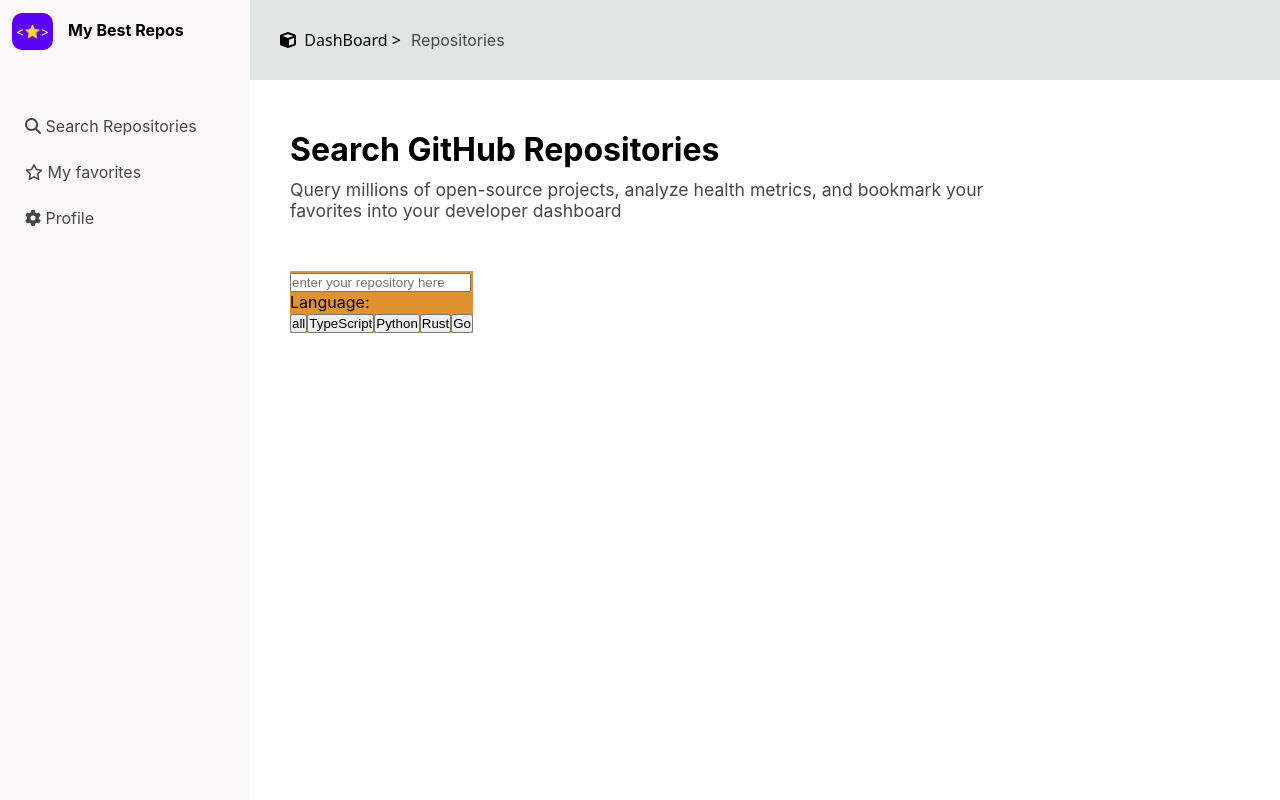
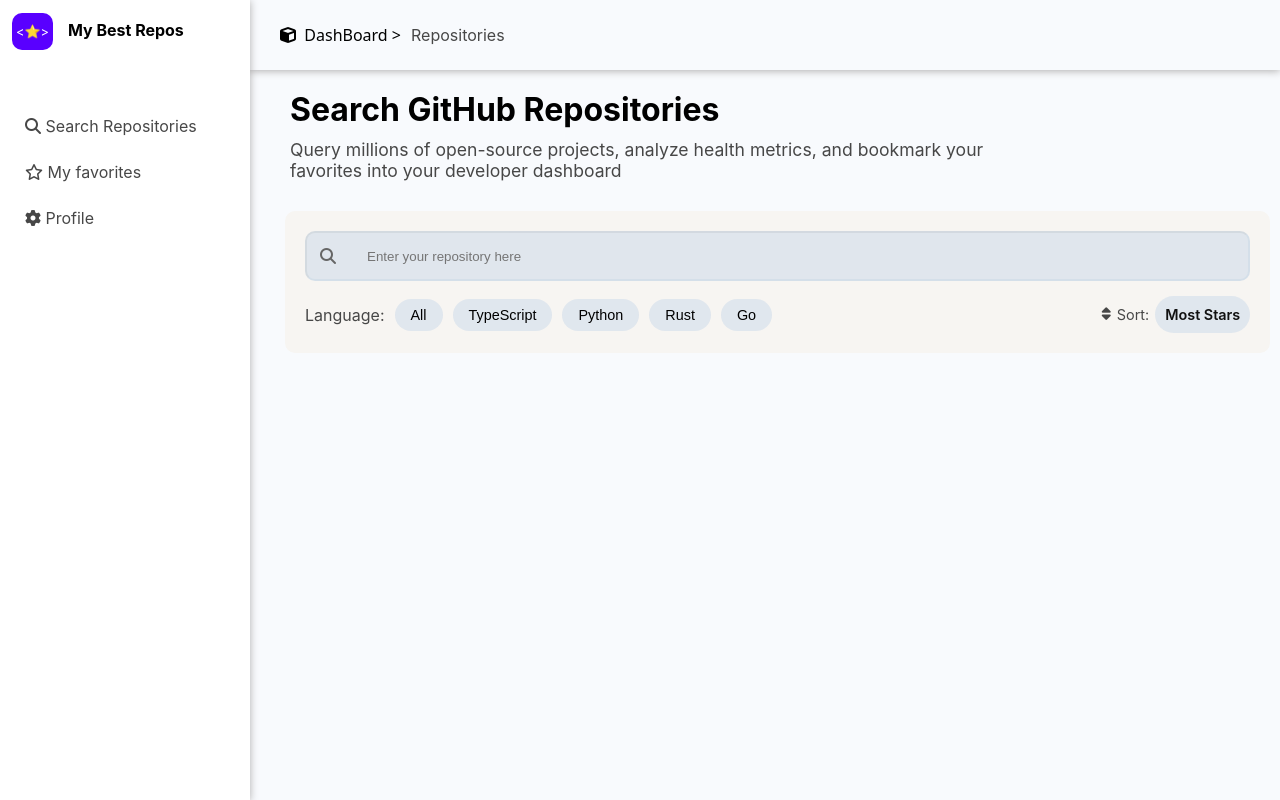
Before and after one commit to DavidBotelho-17/My-Best-Repos, a plain HTML site: page index.html in a window 1280 px wide. Drawn offline with Linux system fonts and the light colour scheme.

Commit message:
criação arquivo profile e favorites

```diff
--- a/index.html
+++ b/index.html
@@ -15,31 +15,49 @@
     </header>
 
 
-    <nav class="menuSide">
+    <aside class="menuSide">
         <div>
             <br><span class="starLogo"><⭐></span><span><b >My Best Repos</b></span><br><br><br>
         </div>
         <div>
             <div class="Searchs">
-                <p><i class="fa-solid fa-magnifying-glass"></i> Search Repositories</p>
+                <a href="index.html"><i class="fa-solid fa-magnifying-glass"></i> Search Repositories</a>
             </div>
             <div class="Searchs">
-                <p><i class="fa-regular fa-star"></i> My favorites</p><span class="countOfFavorites"></span>
+                <a href="favorites.html"><i class="fa-regular fa-star"></i> My favorites</a><span class="countOfFavorites"></span>
             </div>
             <div class="Searchs">
-                <p><i class="fa-solid fa-gear"></i> Profile</p>
+                <a href="profile.html"><i class="fa-solid fa-gear"></i> Profile</a>
             </div>
         </div>
-    </nav>
+    </aside>
 
     <main class="main">
         <div class="intro">
             <h1 class="titulo">Search GitHub Repositories</h1>
             <p class="descricao">Query millions of open-source projects, analyze health metrics, and bookmark your <br> favorites into your developer dashboard</p>
         </div>
-        <div class="input">
-            <input type="text" placeholder="enter your repository here">
-            <p>Language: </p><button>all</button><button>TypeScript</button><button>Python</button><button>Rust</button><button>Go</button>
+
+        <div class="pai">
+            <div class="input">
+                <div class="containerSearch">
+                    <i id="lupaDoSearch" class="fa-solid fa-magnifying-glass"></i>
+                    <input class="inputRepositories" type="text" placeholder="Enter your repository here">
+                </div>
+
+                <div class="filtros">
+                    <span class="Language">Language: </span>
+                    <button class="buttonsFilterLanguage">All</button>
+                    <button class="buttonsFilterLanguage">TypeScript</button>
+                    <button class="buttonsFilterLanguage">Python</button>
+                    <button class="buttonsFilterLanguage">Rust</button>
+                    <button class="buttonsFilterLanguage">Go</button>
+                    <div class="sortContainer">
+                        <i class="fa-solid fa-sort"></i><span class="sortRepo">Sort:</span>
+                        <span class="moststars">Most Stars</span>
+                    </div>
+                </div>
+
         </div>
     </main>
 </body>
--- a/style.css
+++ b/style.css
@@ -3,6 +3,7 @@
     padding: 0;
 }
 body{
+    background-color:  rgba(193, 215, 238, 0.109);
     font-family: -apple-system, BlinkMacSystemFont, 'Segoe UI', Roboto, Oxygen, Ubuntu, Cantarell, 'Open Sans', 'Helvetica Neue', sans-serif;
 }
 .menuSide{
@@ -11,10 +12,11 @@
     flex-direction: column;
     top:0;
     left:0;
-    background-color: rgb(250, 248, 248);
+    background-color: white;
     height: 100vh;
     width: 250px;
     gap:10px;
+    box-shadow: 0px 1px 8px rgb(175, 174, 174);
 
 }
 .starLogo{
@@ -39,22 +41,28 @@
     margin-top: 26px;
     color: rgb(71, 71, 71);
 }
+.Searchs a{
+    color: inherit;
+    text-decoration: none;
+}
+
 #Repositorio_atual_cabecalho{
     margin-left: 10px;
     display: inline;
     color:  rgb(71, 71, 71);
 }
 .cabecalho{
-    background-color: rgb(227, 228, 228);
+    background-color:rgba(193, 215, 238, 0);
     align-items: center;
     display:flex;
     position: sticky;
     width: 100vw;
-    height: 80px;
+    height: 70px;
     margin-top:0;
+    box-shadow: 0px 1px 8px rgb(175, 174, 174);
 }
 .intro{
-    margin-top: 50px;
+    margin-top: 20px;
     margin-left:290px;
 }
 .descricao{
@@ -63,8 +71,68 @@
     color: rgb(71, 71, 71);
 }
 .input{
-    position: fixed;
-    margin-left: 290px;
-    margin-top: 50px;
-    background-color: rgb(223, 146, 45);
+    padding: 20px;
+    margin-top: 30px;
+    width: 95%;
+    background-color: rgb(247, 245, 242);
+    border-radius: 10px;
+    border: none
 }
+.filtros{
+    display: flex;
+    align-items: center;
+    flex-wrap: wrap;
+    gap: 10px;
+    margin-top: 15px;
+}
+
+.buttonsFilterLanguage{
+    background-color:  rgba(164, 193, 225, 0.271);
+    padding: 8px 16px;
+    border-radius: 30px;
+    border:none;
+    font-size: 0.9rem;
+}
+.Language{
+    color:  rgb(71, 71, 71);
+}
+.sortContainer{
+    display:flex;
+    align-items: center;
+    gap: 6px;
+    margin-left: auto;
+    color: rgb(71,71,71);
+    font-size: 0.9rem;
+}
+.inputRepositories{
+    display: block;
+    background-color:  rgba(164, 193, 225, 0.271);
+    border-radius: 10px;
+    border-color:  rgba(11, 42, 76, 0.054);
+    padding-left: 60px;
+    text-align: left;
+    width:100%;
+    height: 50px;
+    box-sizing: border-box;
+}
+.pai{
+    margin-left: 285px;
+}
+#lupaDoSearch{
+    position: absolute;
+    left:15px;
+    top:50%;
+    transform: translatey(-50%);
+    color: #666
+}
+.containerSearch{
+    position: relative;
+    width: 100%;
+}
+.moststars{
+    font-weight: 600;
+    color: #111;
+    background-color: rgba(164, 193, 225, 0.271);
+    padding: 10px;
+    border-radius: 20px;
+}
```
Also changed, not shown: favorites.html (added, +35 -0 lines), profile.html (added, +35 -0 lines), github.png (added).
